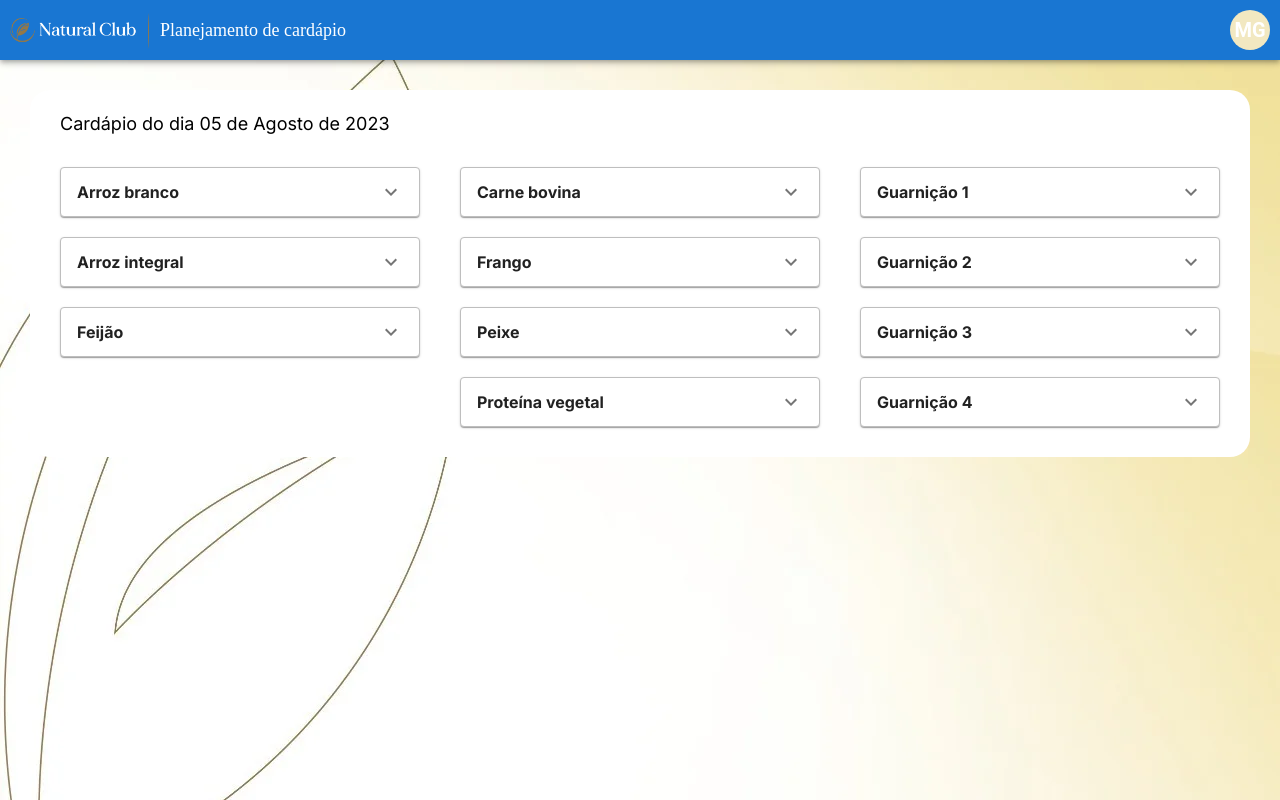
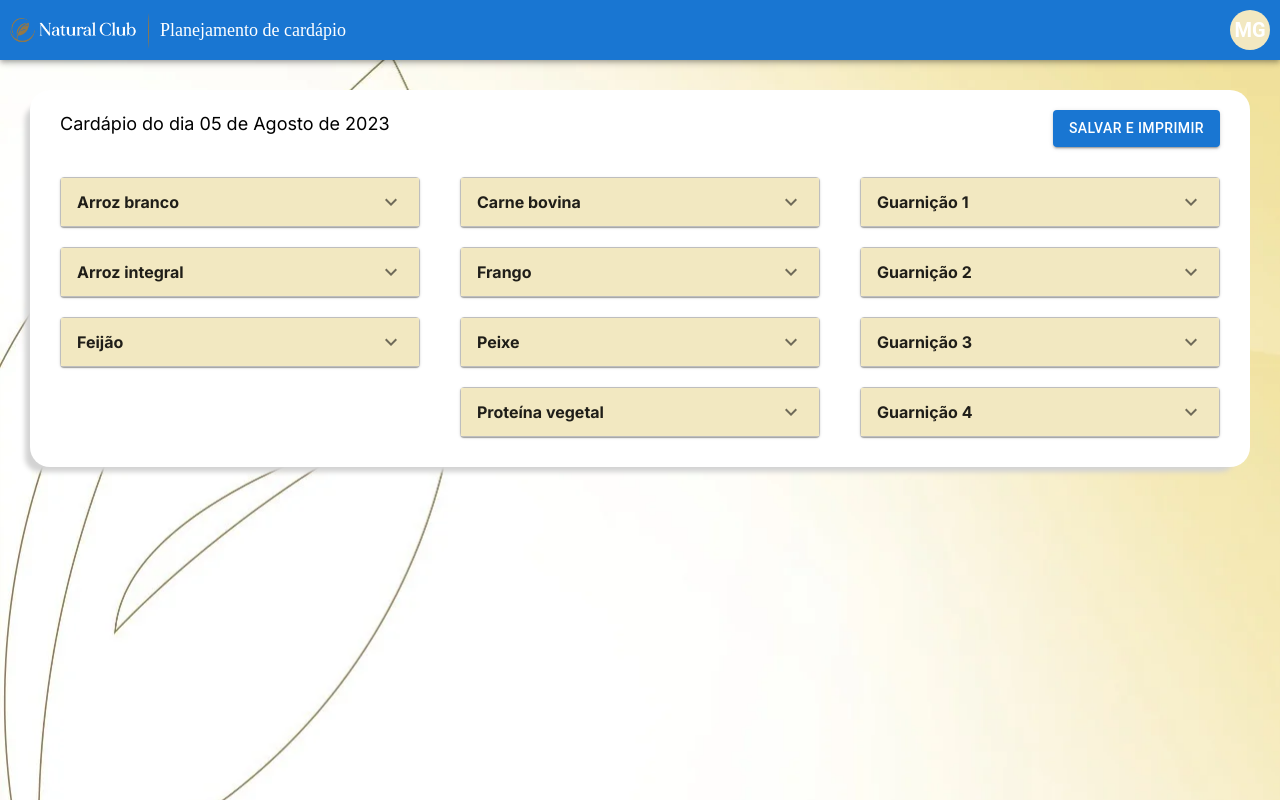
Before and after one commit to matharano/Menu-planner-frontend, a Next.js app: page /planner in a window 1280 px wide. Built offline with nearby package versions, Linux system fonts and the light colour scheme.

Commit message:
Save button added, background and positioning of forms adjusted

```diff
--- a/src/app/layout.tsx
+++ b/src/app/layout.tsx
@@ -18,7 +18,7 @@ export default function RootLayout({
 }) {
   return (
     <html lang="pt">
-      <body className={inter.className} style={{ backgroundImage: `url(${img.src})` }} >
+      <body className={inter.className} style={{ backgroundImage: `url(${img.src})`, backgroundSize: "cover"}} >
         <MenuBar />
         {children}
       </body>
--- a/src/app/planner/page.tsx
+++ b/src/app/planner/page.tsx
@@ -1,13 +1,16 @@
 'use client'
 // Components
+import * as React from 'react';
 import Accordion from '@mui/material/Accordion';
 import AccordionSummary from '@mui/material/AccordionSummary';
 import AccordionDetails from '@mui/material/AccordionDetails';
-import Autocomplete from '@mui/material/Autocomplete';
+import Autocomplete, {AutocompleteChangeDetails} from '@mui/material/Autocomplete';
 import TextField from '@mui/material/TextField';
-import Select from '@mui/material/Select';
+import Select, { SelectChangeEvent } from '@mui/material/Select';
 import MenuItem from '@mui/material/MenuItem';
 import FormControl from '@mui/material/FormControl';
+import InputLabel from '@mui/material/InputLabel';
+import Button from '@mui/material/Button';
 
 // Icons
 import ExpandMoreIcon from '@mui/icons-material/ExpandMore';
@@ -56,9 +59,12 @@ function load_template(template: dish_category[][]) {
 
 export default function App() {
     return (
-        <div className="white-board" style={{ margin:30, padding:10, paddingBottom:30, backgroundColor:'white' }}>
-            <div className="white-board-menu" style={{ marginLeft: "20px" }} >
-                Cardápio do dia 05 de Agosto de 2023
+        <div className="white-board" style={{ margin:30, padding:10, paddingBottom:30, backgroundColor:'white', boxShadow: "-10px 10px 5px -5px lightgray" }}>
+            <div className="white-board-menu" >
+                <div className='white-board-name'>Cardápio do dia 05 de Agosto de 2023</div>
+                <div className='white-board-actions'>
+                    <Button className="white-board-save" variant="contained">Salvar e imprimir</Button>
+                </div>
             </div>
             <div className='white-board-body' >
                 {load_template(menu_template)}
@@ -69,13 +75,20 @@ export default function App() {
 let cost = 0
 
 function Card( dish_category: dish_category ) {
-    const category = dish_category.category
+    const category = dish_category.category;
+    const [cost, setCost] = React.useState('');
+    const [completed, setCompleted] = React.useState(false);
+
+    const handleChange = (event:SelectChangeEvent) => {
+        setCost(event.target.value as string);
+    };
 
     return (
             <Accordion className='card' >
                  <AccordionSummary
                     expandIcon={<ExpandMoreIcon />}
                     className='card-menu'
+                    style ={{ backgroundColor: completed ? "#c5dec1" : "#f2e8C1" }}
                  >
                     {dish_category.name}
                  </AccordionSummary>
@@ -85,24 +98,27 @@ function Card( dish_category: dish_category ) {
                         id=''
                         className='dish'
                         size='small'
-                        options={['Example 1', 'Example 2']}
+                        options={['Example 1', 'Example 2', '3 example']}
+                        onInputChange={(event, newInputValue) => {setCompleted(newInputValue.length > 0)}}
                         renderInput={(params: any ) => <TextField {...params} label="Prato" className='dish' />}
                     />
                     <div className='obs-and-cost' >
                         <TextField className='obs' label="Observação" size='small' multiline={true} rows={5} ></TextField>
-                        <FormControl className='cost' >
-                            {/* <InputLabel id="demo-simple-select-helper-label">Custo</InputLabel> */}
+                        <FormControl className='cost' fullWidth >
+                            <InputLabel id="demo-simple-select-helper-label" size='small' >Custo</InputLabel>
                             <Select
                                 labelId="demo-simple-select-helper-label"
                                 id="demo-simple-select-helper"
-                                // label="Custo"
+                                label="Custo"
                                 size='small'
+                                value={cost}
+                                onChange={handleChange}
                             >
-                                <MenuItem>1</MenuItem>
-                                <MenuItem>2</MenuItem>
-                                <MenuItem>3</MenuItem>
-                                <MenuItem>4</MenuItem>
-                                <MenuItem>5</MenuItem>
+                                <MenuItem value={1} >Muito barato</MenuItem>
+                                <MenuItem value={2} >Barato</MenuItem>
+                                <MenuItem value={3} >Neutro</MenuItem>
+                                <MenuItem value={4} >Caro</MenuItem>
+                                <MenuItem value={5} >Muito caro</MenuItem>
                             </Select>
                         </FormControl>
                     </div>
```
Also changed, not shown: src/app/planner/.css.
